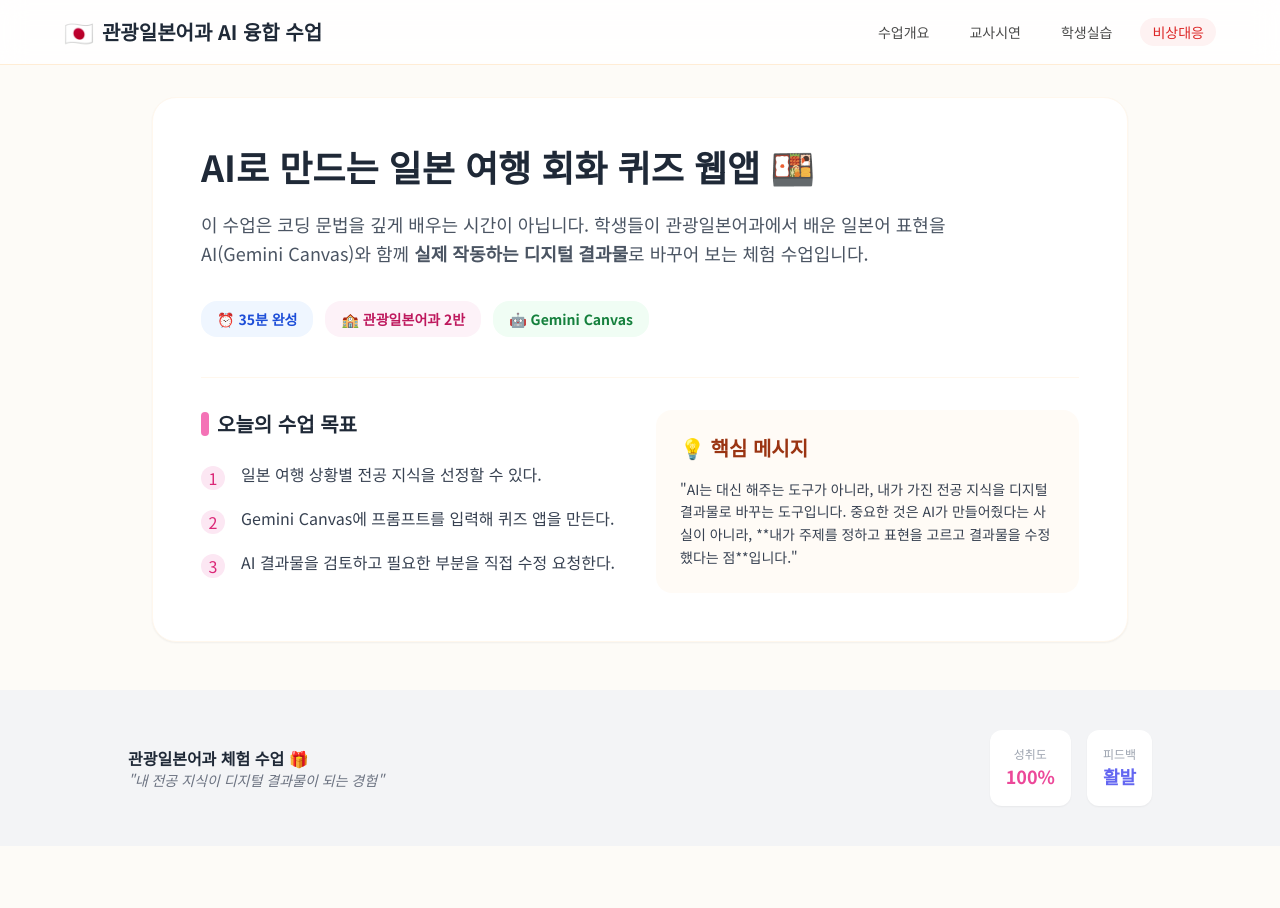
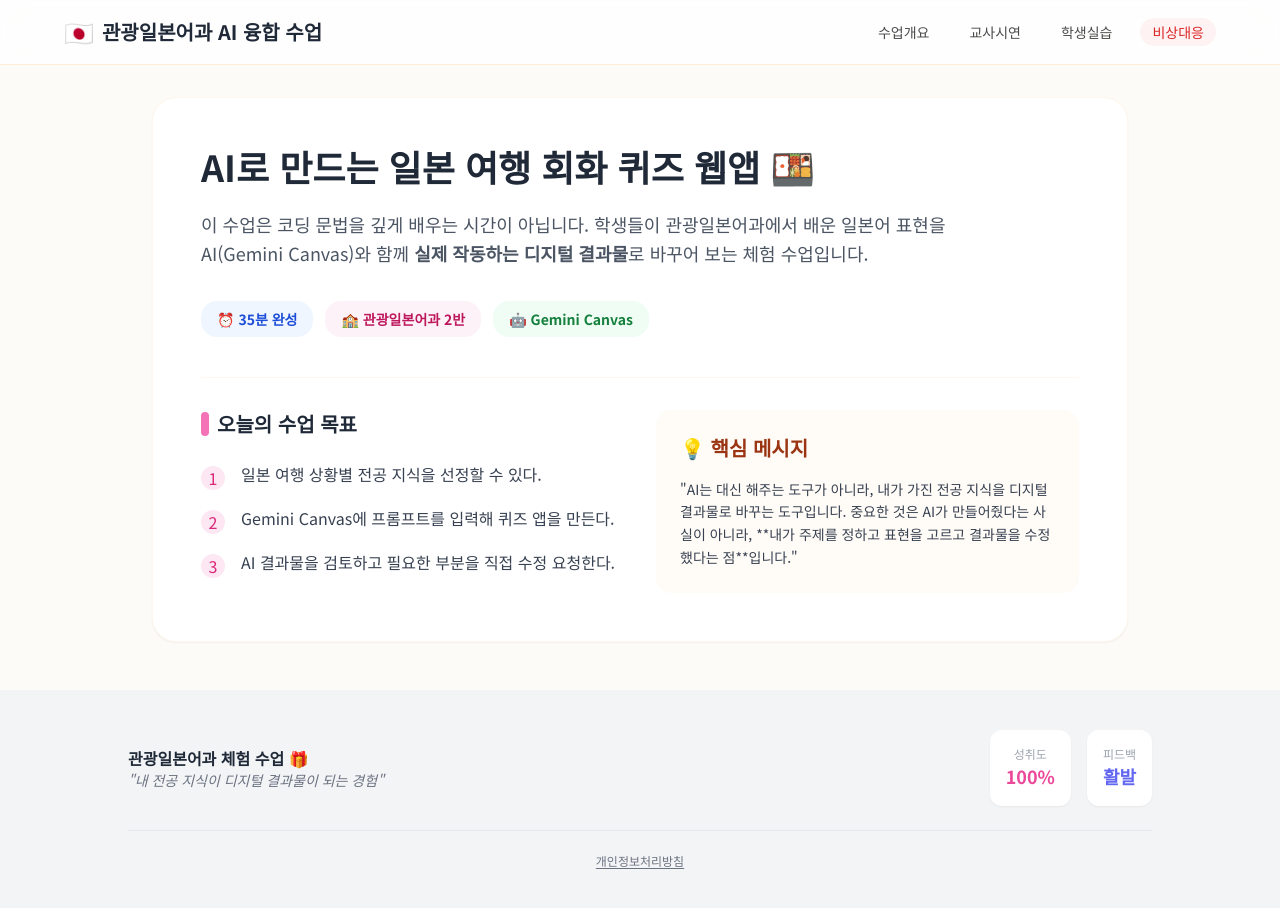
Before and after one commit to memilmuk82/tourism-japanese-ai-quiz, a plain HTML site: page index.html in a window 1280 px wide. Drawn offline with nearby package versions, Linux system fonts and the light colour scheme.

Commit message:
Link privacy policy from existing footer

```diff
--- a/index.html
+++ b/index.html
@@ -323,6 +323,9 @@
                 </div>
             </div>
         </div>
+        <div class="max-w-5xl mx-auto mt-6 pt-4 border-t border-gray-200 text-center">
+            <a href="./privacy.html" class="text-xs text-gray-500 hover:text-gray-800 underline underline-offset-2 focus:outline-none focus:ring-2 focus:ring-indigo-500 rounded">개인정보처리방침</a>
+        </div>
     </footer>
 
     <script>
```
